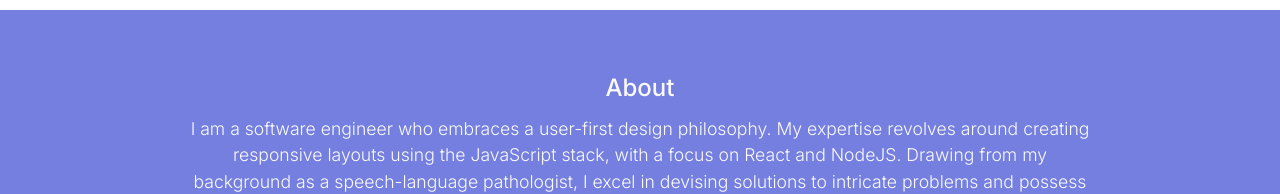
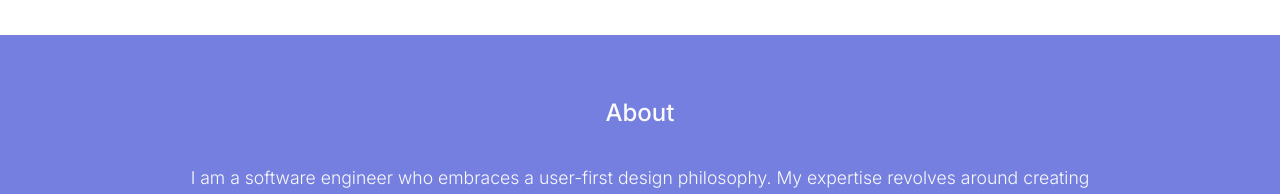
Before and after one commit to kristenmazza/portfolio, a React (Vite) app: page / in a window 1280 px wide. Shown: the part 411-605 px from the top of the page. Built offline with nearby package versions, Linux system fonts and the light colour scheme.

Commit message:
Update scroll navigation

```diff
--- a/src/components/About.module.css
+++ b/src/components/About.module.css
@@ -3,7 +3,7 @@
   justify-content: center;
   width: 100%;
   height: 100%;
-  margin-top: 75px;
+  margin-top: 100px;
   background-color: rgb(116, 127, 224);
 }
 
@@ -19,6 +19,7 @@
 .aboutContainer > h2 {
   font-size: 1.5rem;
   font-weight: 500;
+  padding-bottom: 1.5rem;
 }
 
 .aboutContainer > p {
--- /dev/null
+++ b/src/components/Contact.jsx
@@ -0,0 +1,5 @@
+import styles from './Contact.module.css';
+
+export default function Contact() {
+  return <section id='contact' className={styles.contact}></section>;
+}
--- a/src/components/Content.jsx
+++ b/src/components/Content.jsx
@@ -1,4 +1,5 @@
 import About from './About';
+import Contact from './Contact';
 import Intro from './Intro';
 import Projects from './Projects';
 
@@ -8,6 +9,7 @@ export default function Content() {
       <Intro />
       <About />
       <Projects />
+      <Contact />
     </>
   );
 }
--- a/src/components/Header.jsx
+++ b/src/components/Header.jsx
@@ -30,10 +30,10 @@ export default function Header() {
                 <a href='#about'>About</a>
               </li>
               <li className={styles.projects}>
-                <a href='#'>Projects</a>
+                <a href='#projects'>Projects</a>
               </li>
               <li className={styles.contact}>
-                <a href='#'>Contact</a>
+                <a href='#contact'>Contact</a>
               </li>
             </ul>
           </div>
--- a/src/components/Projects.jsx
+++ b/src/components/Projects.jsx
@@ -11,7 +11,7 @@ export default function Projects() {
   };
 
   return (
-    <section className={styles.projects}>
+    <section className={styles.projects} id='projects'>
       <div className={styles.projectsContainer}>
         <h2>Projects</h2>
         <div className={styles.project}>
--- a/src/components/Projects.module.css
+++ b/src/components/Projects.module.css
@@ -1,5 +1,5 @@
 .projects {
-  margin: 75px 0;
+  padding-top: 65px;
   color: rgb(21, 21, 21);
 }
 
--- a/src/index.css
+++ b/src/index.css
@@ -17,7 +17,7 @@
 
 html {
   scroll-behavior: smooth;
-  scroll-padding: 5rem;
+  scroll-padding: 2.3rem;
 }
 
 /* body {
```
Also changed, not shown: src/components/Contact.module.css (added).
